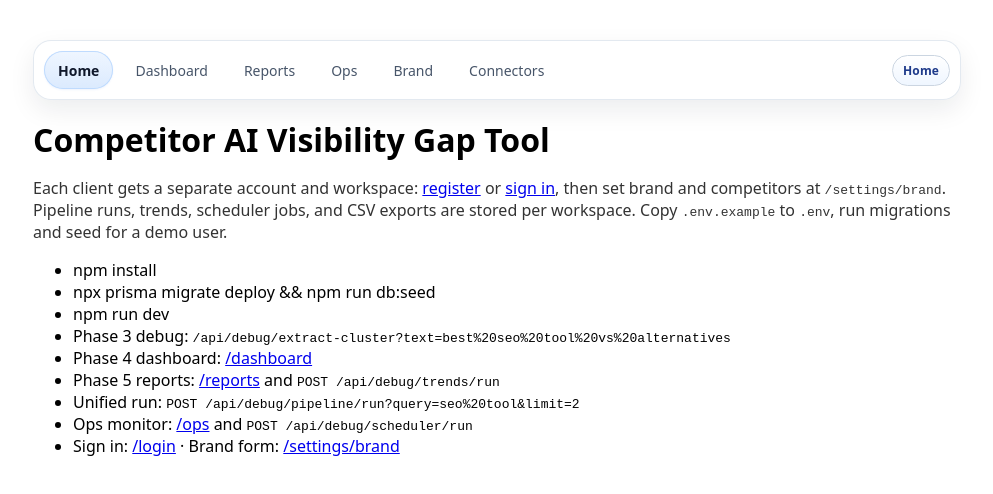
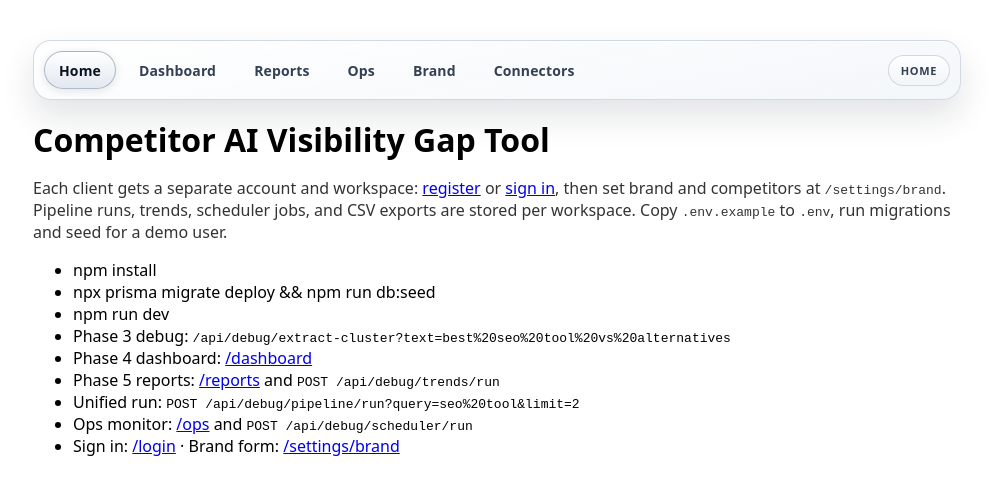
Before and after one commit to NetBrandingLimited/Competitor-AI-Visibility-Gap-Tool, a Next.js app: page / in a window 1280 px wide. Shown: the top 494 px of the page, without its empty margins (143-1136 px from the left). Built offline with nearby package versions, Linux system fonts and the light colour scheme.

Commit message:
Changes
more premium/glassy more minimal more dashboard/admin-like

```diff
--- a/src/app/globals.css
+++ b/src/app/globals.css
@@ -362,13 +362,15 @@ p { color: #333; }
   justify-content: center;
   min-height: 38px;
   padding: 0 14px;
-  color: #475569;
+  color: #334155;
   text-decoration: none;
   border-radius: 999px;
   outline: none;
-  font-weight: 500;
+  font-weight: 600;
+  letter-spacing: 0.01em;
   white-space: nowrap;
-  transition: color 0.16s ease, background-color 0.16s ease, box-shadow 0.16s ease, transform 0.16s ease;
+  border: 1px solid transparent;
+  transition: color 0.16s ease, background-color 0.16s ease, box-shadow 0.16s ease, transform 0.16s ease, border-color 0.16s ease;
 }
 .app-nav-shell {
   position: sticky;
@@ -387,21 +389,27 @@ p { color: #333; }
   overflow-y: hidden;
   -webkit-overflow-scrolling: touch;
   padding: 10px;
-  background: rgba(255, 255, 255, 0.92);
-  backdrop-filter: blur(10px);
-  border: 1px solid rgba(226, 232, 240, 0.95);
+  background: linear-gradient(
+    170deg,
+    rgba(255, 255, 255, 0.85) 0%,
+    rgba(248, 250, 252, 0.82) 48%,
+    rgba(241, 245, 249, 0.8) 100%
+  );
+  backdrop-filter: blur(16px) saturate(1.18);
+  border: 1px solid rgba(203, 213, 225, 0.9);
   border-radius: 18px;
-  box-shadow: 0 10px 26px rgba(15, 23, 42, 0.08);
+  box-shadow: 0 16px 34px rgba(15, 23, 42, 0.12), inset 0 1px 0 rgba(255, 255, 255, 0.7);
   font-size: 14px;
 }
 .app-nav-link-active {
-  color: #0f172a;
+  color: #0b1220;
   font-weight: 700;
-  background: linear-gradient(180deg, #eff6ff 0%, #dbeafe 100%);
-  box-shadow: inset 0 0 0 1px #bfdbfe, 0 1px 2px rgba(37, 99, 235, 0.08);
+  background: linear-gradient(180deg, #ffffff 0%, #e2e8f0 100%);
+  border-color: rgba(148, 163, 184, 0.75);
+  box-shadow: inset 0 1px 0 rgba(255, 255, 255, 0.86), 0 2px 8px rgba(15, 23, 42, 0.11);
 }
 .app-nav-link:focus-visible {
-  box-shadow: 0 0 0 2px #93c5fd, 0 0 0 5px rgba(147, 197, 253, 0.28);
+  box-shadow: 0 0 0 2px #93c5fd, 0 0 0 5px rgba(147, 197, 253, 0.28), 0 4px 10px rgba(15, 23, 42, 0.08);
 }
 .app-nav-link:active {
   transform: translateY(1px);
@@ -409,14 +417,16 @@ p { color: #333; }
 }
 .app-nav-section-chip {
   margin-left: auto;
-  padding: 6px 10px;
+  padding: 7px 12px;
   border-radius: 999px;
-  font-size: 12px;
+  font-size: 11px;
   font-weight: 600;
-  letter-spacing: 0.01em;
-  color: #1e3a8a;
-  background: linear-gradient(180deg, #ffffff 0%, #eff6ff 100%);
-  border: 1px solid #cbd5e1;
+  letter-spacing: 0.06em;
+  text-transform: uppercase;
+  color: #334155;
+  background: linear-gradient(180deg, rgba(255, 255, 255, 0.92) 0%, rgba(241, 245, 249, 0.9) 100%);
+  border: 1px solid rgba(203, 213, 225, 0.9);
+  box-shadow: inset 0 1px 0 rgba(255, 255, 255, 0.8);
   white-space: nowrap;
 }
 .app-nav-fade {
@@ -429,11 +439,11 @@ p { color: #333; }
 }
 .app-nav-fade-left {
   left: 10px;
-  background: linear-gradient(to right, rgba(255, 255, 255, 0.98), rgba(255, 255, 255, 0));
+  background: linear-gradient(to right, rgba(248, 250, 252, 0.98), rgba(248, 250, 252, 0));
 }
 .app-nav-fade-right {
   right: 10px;
-  background: linear-gradient(to left, rgba(255, 255, 255, 0.98), rgba(255, 255, 255, 0));
+  background: linear-gradient(to left, rgba(248, 250, 252, 0.98), rgba(248, 250, 252, 0));
 }
 .back-to-top-button {
   position: fixed;
@@ -473,9 +483,10 @@ p { color: #333; }
 
 @media (hover: hover) and (pointer: fine) {
   .app-nav-link:hover {
-    color: #1e293b;
-    background: #f8fafc;
-    box-shadow: inset 0 0 0 1px #e2e8f0;
+    color: #0f172a;
+    background: rgba(255, 255, 255, 0.72);
+    border-color: rgba(203, 213, 225, 0.95);
+    box-shadow: 0 1px 0 rgba(255, 255, 255, 0.85), 0 3px 10px rgba(15, 23, 42, 0.08);
   }
   .back-to-top-button:hover {
     background: #f8fafc;
```
